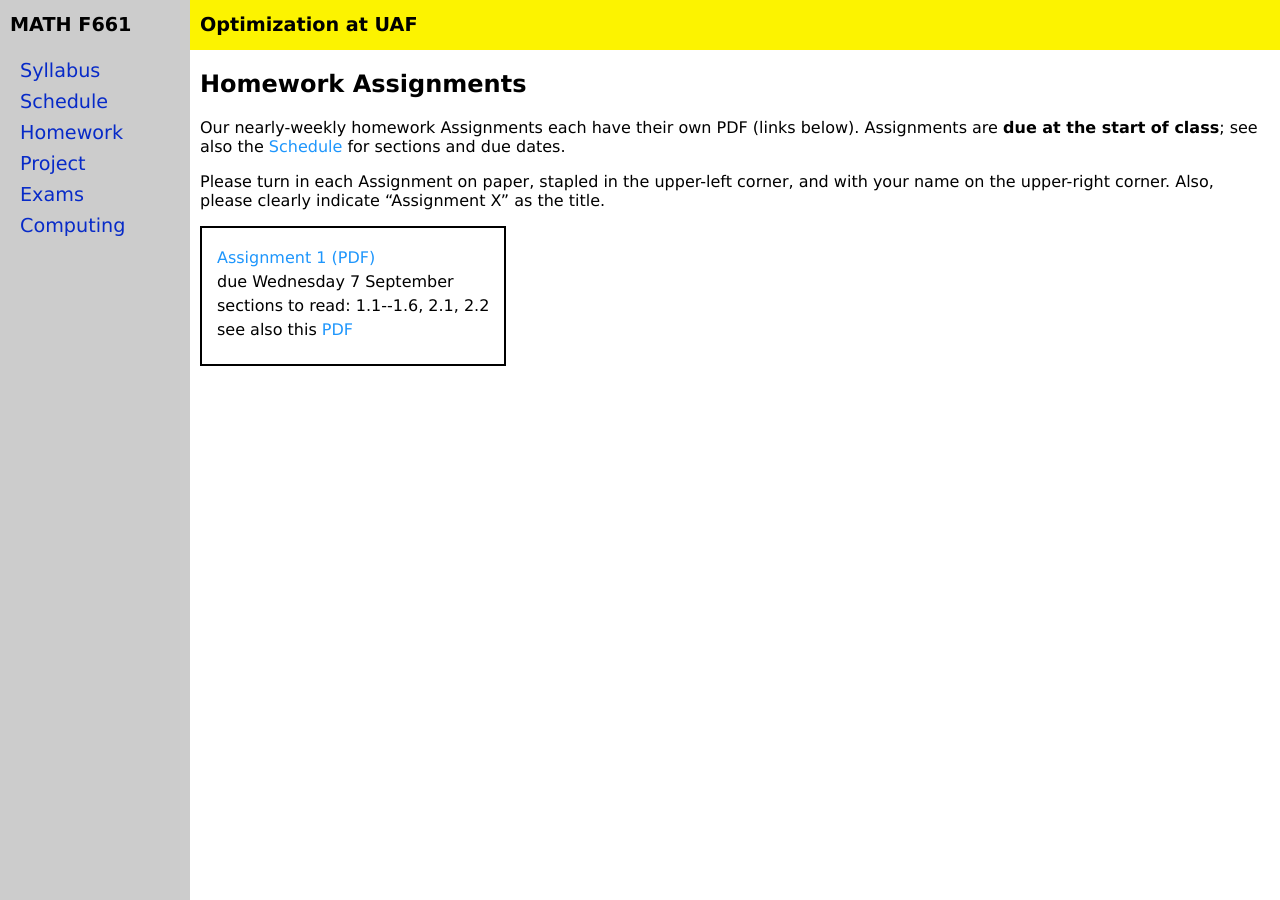
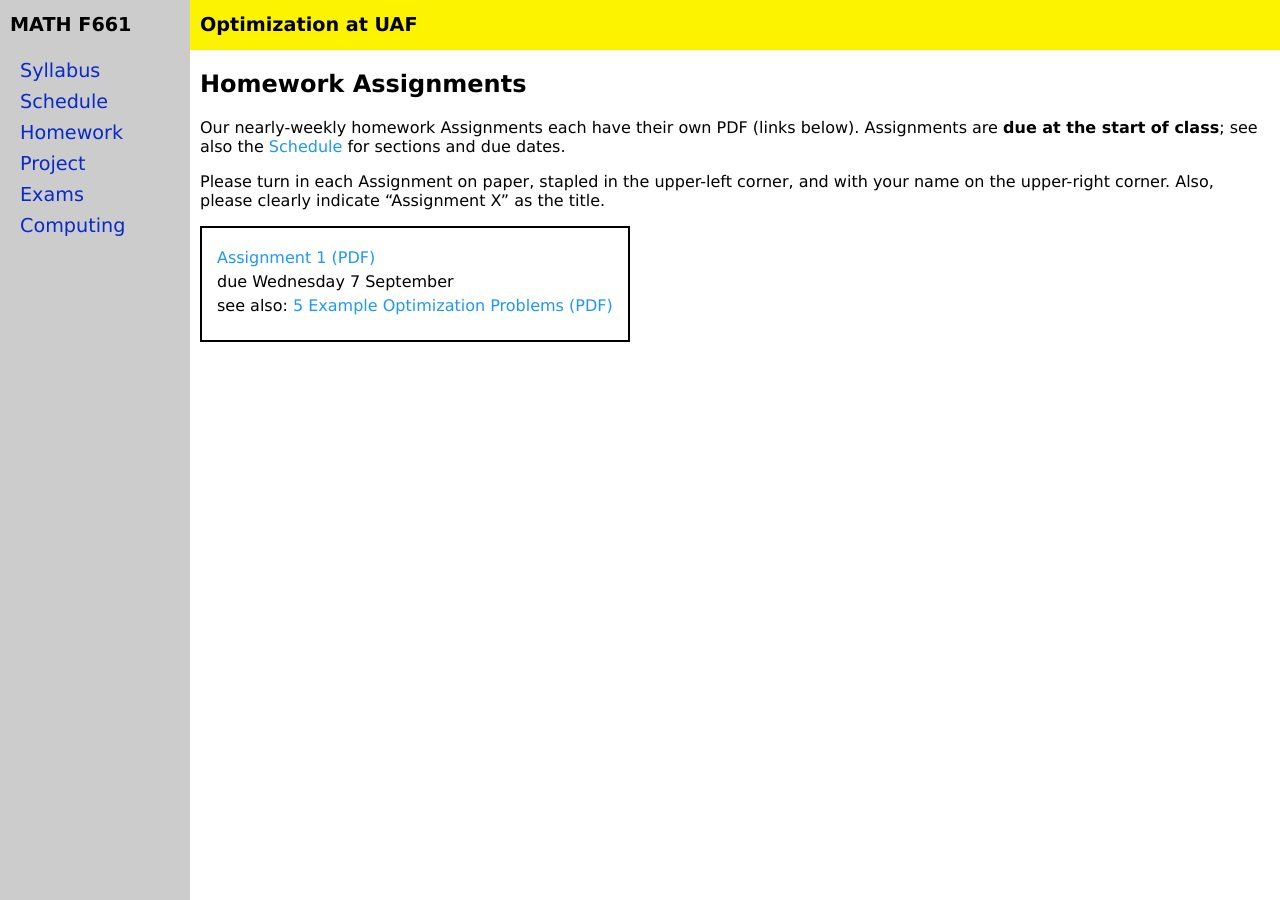
Before and after one commit to bueler/opt, a Jekyll site: the page built from homework.md, in a window 1280 px wide. Built offline with Jekyll 4.4.1, drawn with Linux system fonts in a browser that asks for light colours.

Commit message:
clean up appearances

```diff
--- a/_data/homework.yml
+++ b/_data/homework.yml
@@ -5,4 +5,4 @@ homework:
   due: Wednesday 7 September
   blank: A1.pdf
   seealsopdf: assets/examples/fiveexamples.pdf
-  sections: 1.1--1.6, 2.1, 2.2
+  seealsoname: 5 Example Optimization Problems
--- a/_includes/homework_table.md
+++ b/_includes/homework_table.md
@@ -17,7 +17,7 @@
 		  {% endif %}
 		  {% if hw.seealsopdf %}
 			  <tr>
-          <td>see also this <a href="{{ hw.seealsopdf }}">PDF</a></td>
+          <td>see also: <a href="{{ hw.seealsopdf }}">{{ hw.seealsoname }} (PDF)</a></td>
 				</tr>
 		  {% endif %}
 		</table>
```
Also changed, not shown: index.md (+3 -1 lines).
